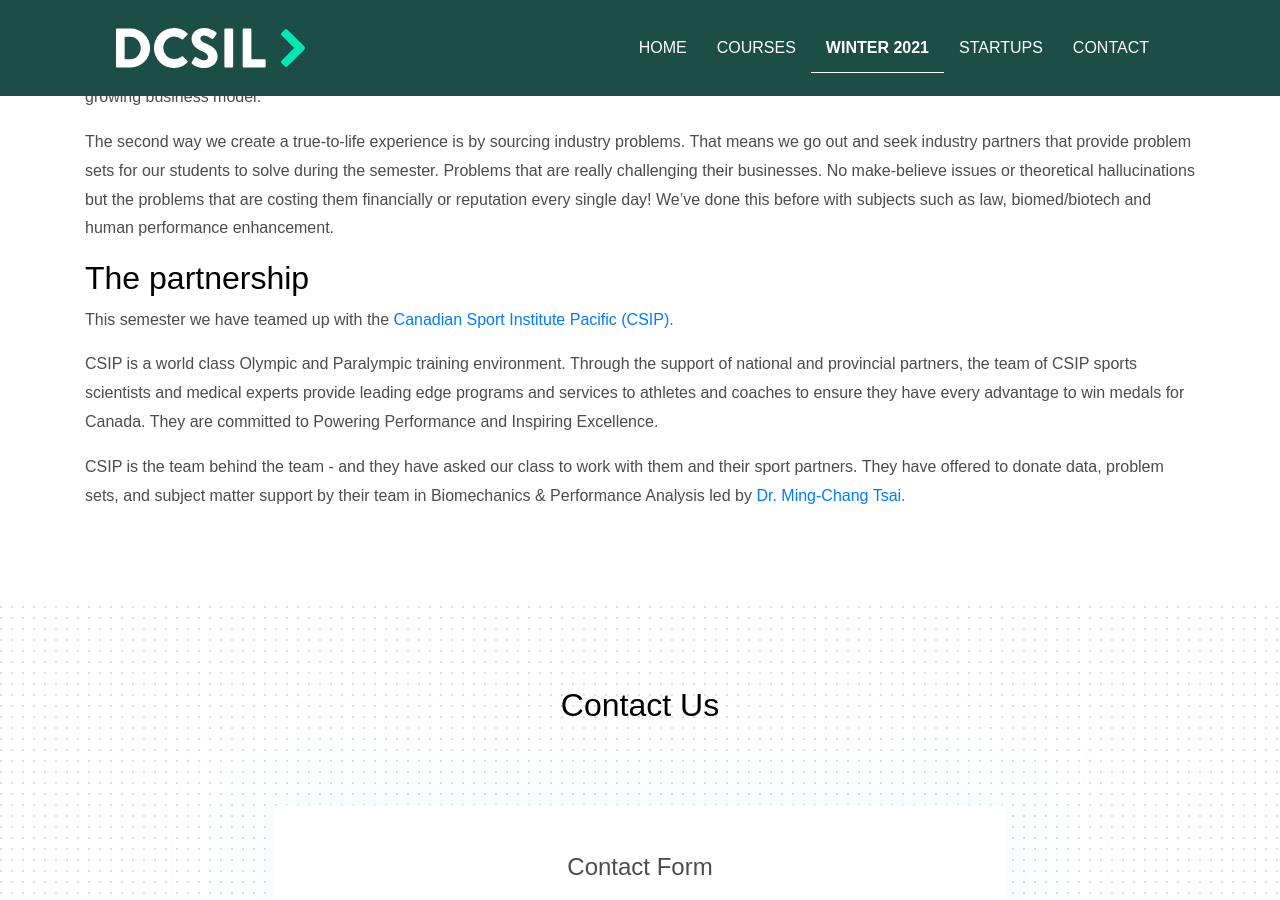
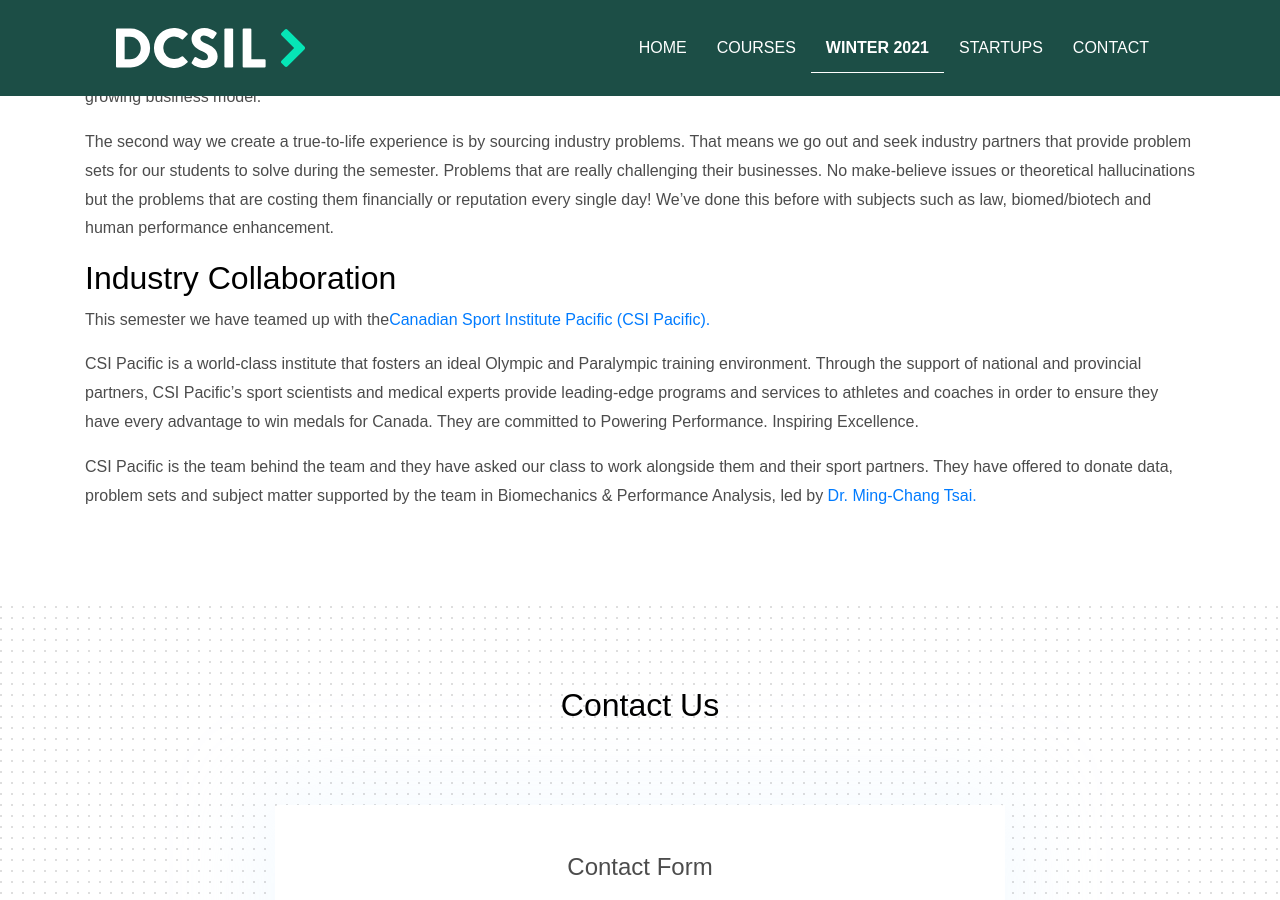
Before and after one commit to dcsil/website, a Jekyll site: the page built from _pages/term/winter-2021.html, in a window 1280 px wide and 900 px high, scrolled down 762 px. Built offline with Jekyll 4.4.1, drawn with Linux system fonts in a browser that asks for light colours.

Commit message:
Update winter-2021.md

```diff
--- a/_includes/terms/winter-2021.md
+++ b/_includes/terms/winter-2021.md
@@ -4,10 +4,10 @@ Customer development teaches you how to engage prospective customers in order to
 
 The second way we create a true-to-life experience is by sourcing industry problems. That means we go out and seek industry partners that provide problem sets for our students to solve during the semester. Problems that are really challenging their businesses. No make-believe issues or theoretical hallucinations but the problems that are costing them financially or reputation every single day!  We’ve done this before with subjects such as law, biomed/biotech and human performance enhancement.
 
-## The partnership
+## Industry Collaboration
 
-This semester we have teamed up with the [Canadian Sport Institute Pacific (CSIP).](https://www.csipacific.ca/)
+This semester we have teamed up with the[Canadian Sport Institute Pacific (CSI Pacific).](https://www.csipacific.ca/)
 
-CSIP is a world class Olympic and Paralympic training environment. Through the support of national and provincial partners, the team of CSIP sports scientists and medical experts provide leading edge programs and services to athletes and coaches to ensure they have every advantage to win medals for Canada. They are committed to Powering Performance and Inspiring Excellence.
+CSI Pacific is a world-class institute that fosters an ideal Olympic and Paralympic training environment. Through the support of national and provincial partners, CSI Pacific’s sport scientists and medical experts provide leading-edge programs and services to athletes and coaches in order to ensure they have every advantage to win medals for Canada. They are committed to Powering Performance. Inspiring Excellence.
 
-CSIP is the team behind the team - and they have asked our class to work with them and their sport partners. They have offered to donate data, problem sets, and subject matter support by their team in Biomechanics & Performance Analysis led by [Dr. Ming-Chang Tsai.](https://www.linkedin.com/in/ming-chang-tsai-22b0a3b1)
+CSI Pacific is the team behind the team and they have asked our class to work alongside them and their sport partners. They have offered to donate data, problem sets and subject matter supported by the team in Biomechanics & Performance Analysis, led by [Dr. Ming-Chang Tsai.](https://www.linkedin.com/in/ming-chang-tsai-22b0a3b1)
```
